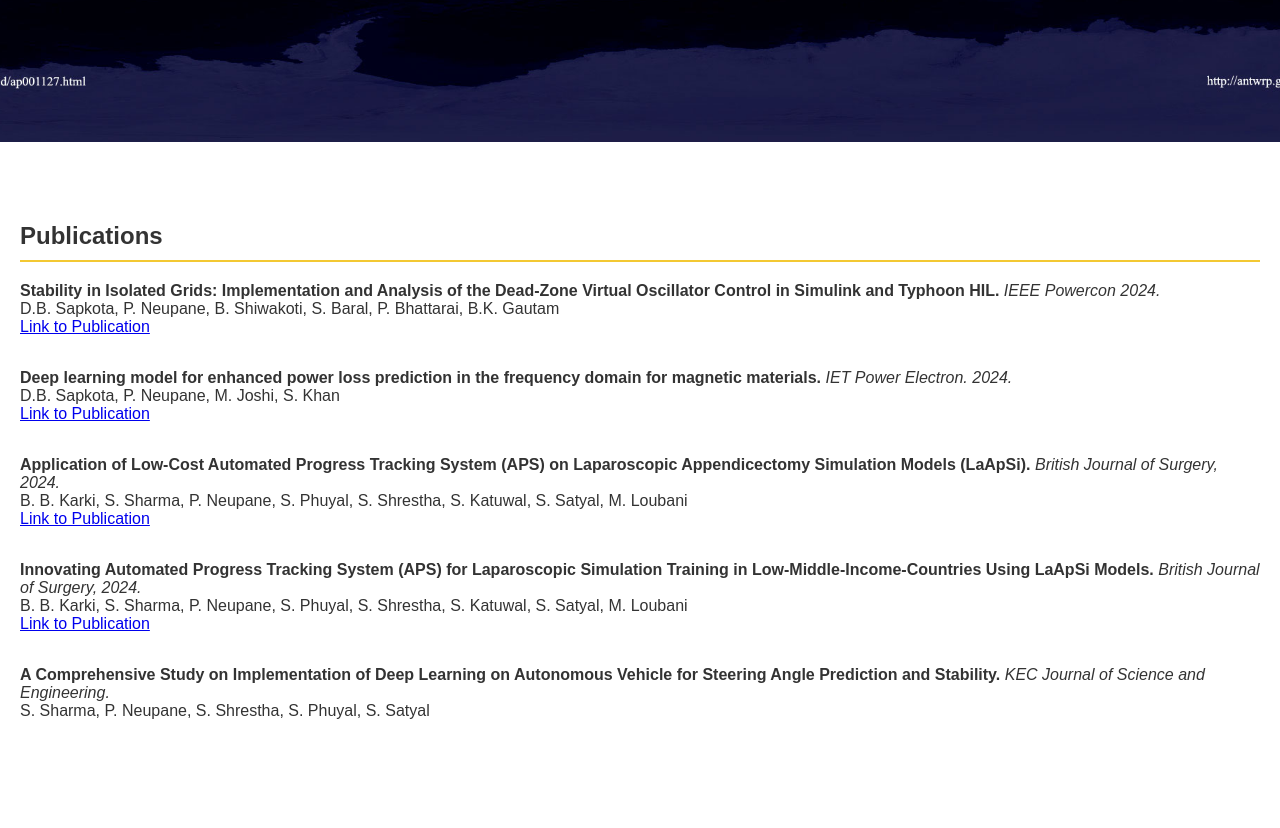
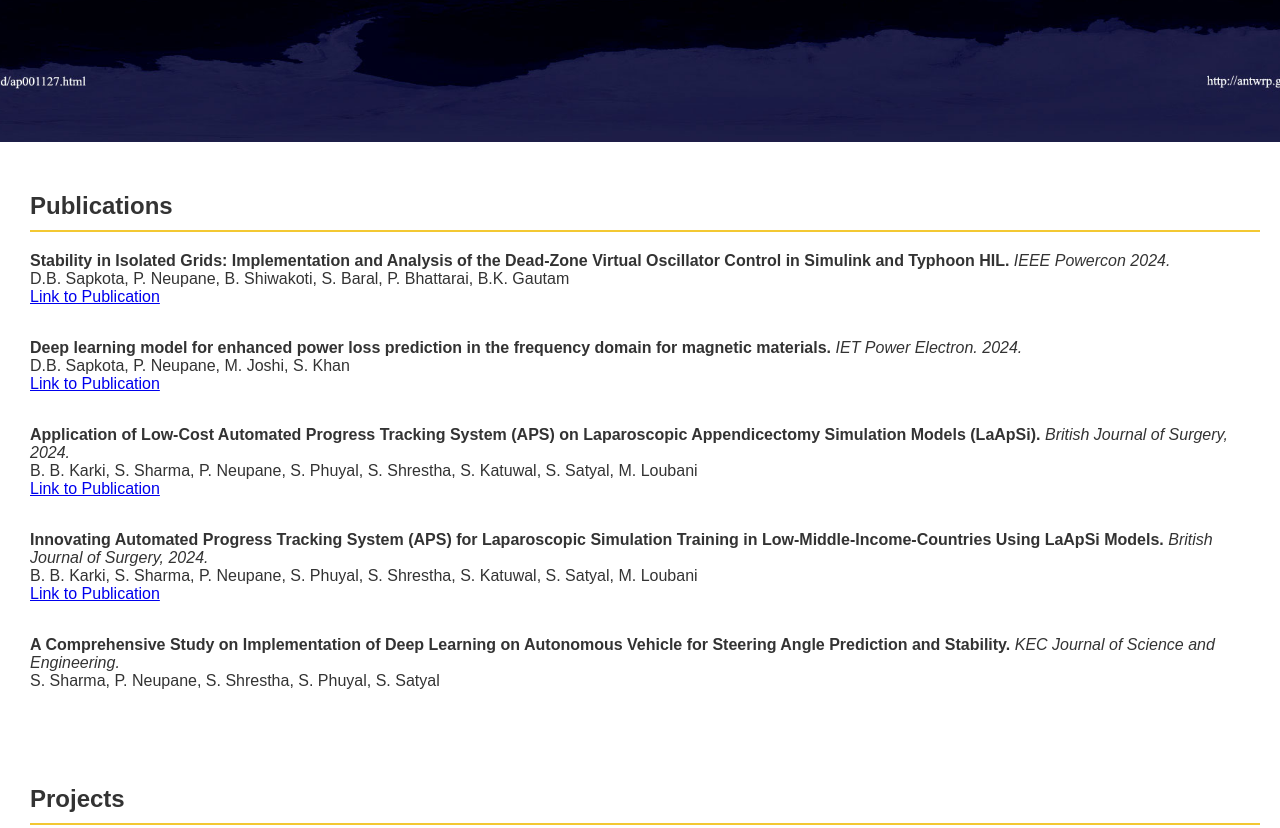
Before and after one commit to Puskar-Neupane/portfolio, a plain HTML site: page index.html in a window 1280 px wide. Shown: the part 698-1526 px from the top of the page. Drawn offline with Linux system fonts and the light colour scheme.

Commit message:
Update styles.css

```diff
--- a/styles.css
+++ b/styles.css
@@ -145,13 +145,17 @@ nav a:hover {
 
 /* Sections Styles */
 section {
-    padding: 60px 20px;
+    padding: 30px 20px;
 }
 
 h2 {
     border-bottom: 2px solid #f3c832; /* Yellowish color for section headings */
     padding-bottom: 10px;
     margin-bottom: 20px;
+}
+
+section {
+    padding-left: 30px; /* Increase this value to push content further from the left */
 }
 
 /* Publications Section */
@@ -301,7 +305,7 @@ h2 {
 
 .photo-item {
     text-align: center;
-    margin-bottom: 30px; /* Space between each photo item */
+    margin-bottom: 60px; /* Space between each photo item */
 }
 
 .photo-item img {
```
